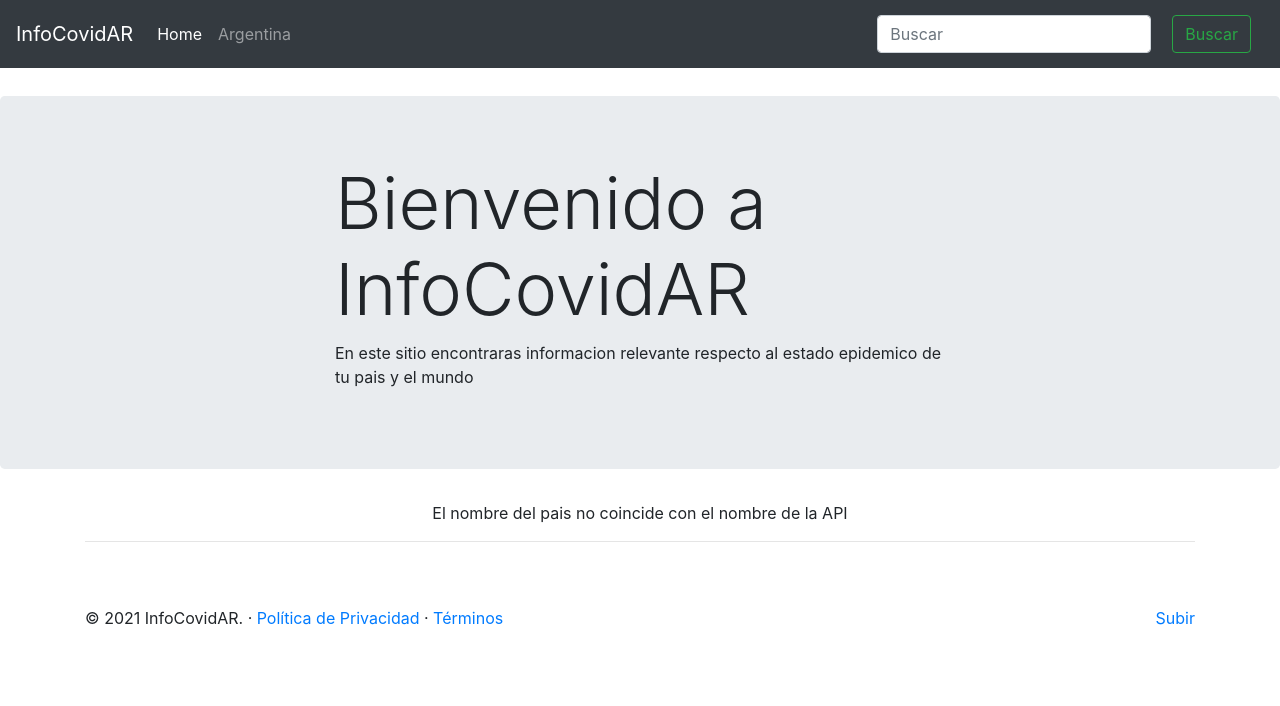
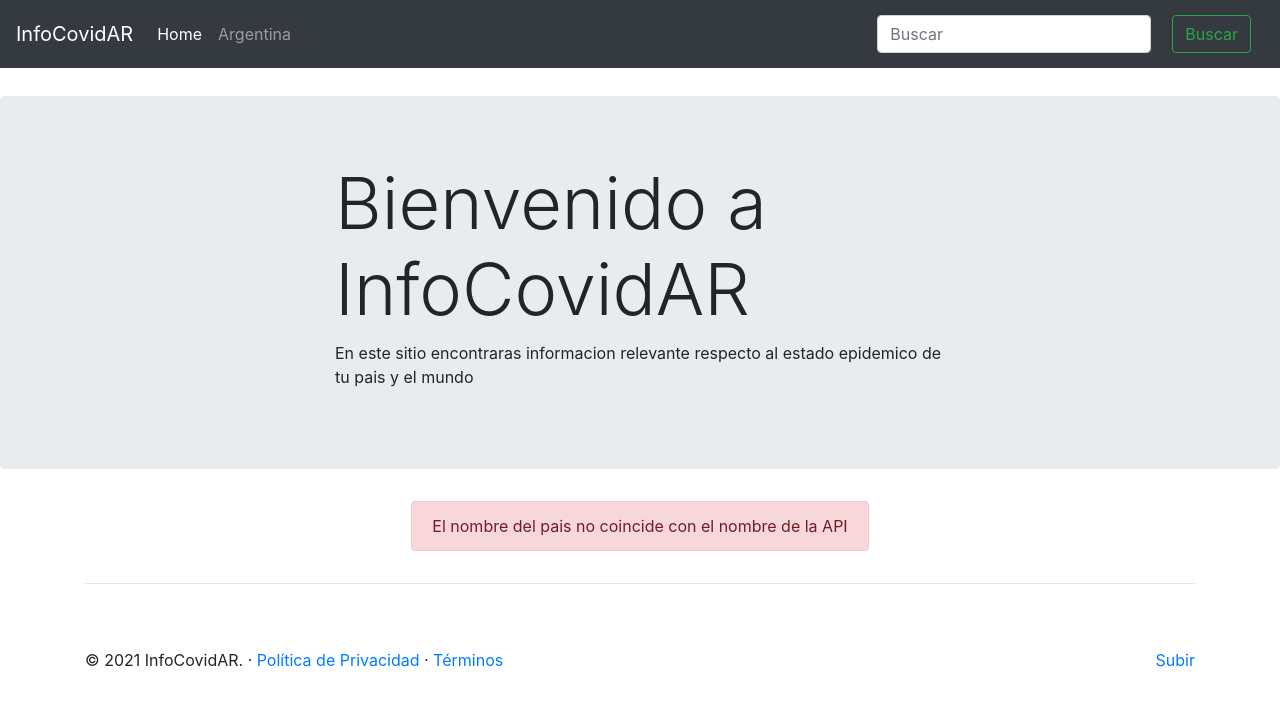
Before and after one commit to matiasgonzalezhub/CIU-FINAL, a React (Create React App) app: page /Busqueda in a window 1280 px wide. Shown: the top 706 px of the page. Built offline with nearby package versions, Linux system fonts and the light colour scheme; no server answers.

Commit message:
Se agrega clase alert de bootstrap para el mensaje

```diff
--- a/src/componentes/busqueda/Busqueda.js
+++ b/src/componentes/busqueda/Busqueda.js
@@ -99,7 +99,9 @@ function Busqueda() {
                 {existe ? (
                   <Pais key={iso} pais={infoBusqueda} />
                 ) : (
-                  <div>El nombre del pais no coincide con el nombre de la API </div>
+                  <div className="alert alert-danger" role="alert">
+                    El nombre del pais no coincide con el nombre de la API{" "}
+                  </div>
                 )}
               </div>
               <hr></hr>
```
